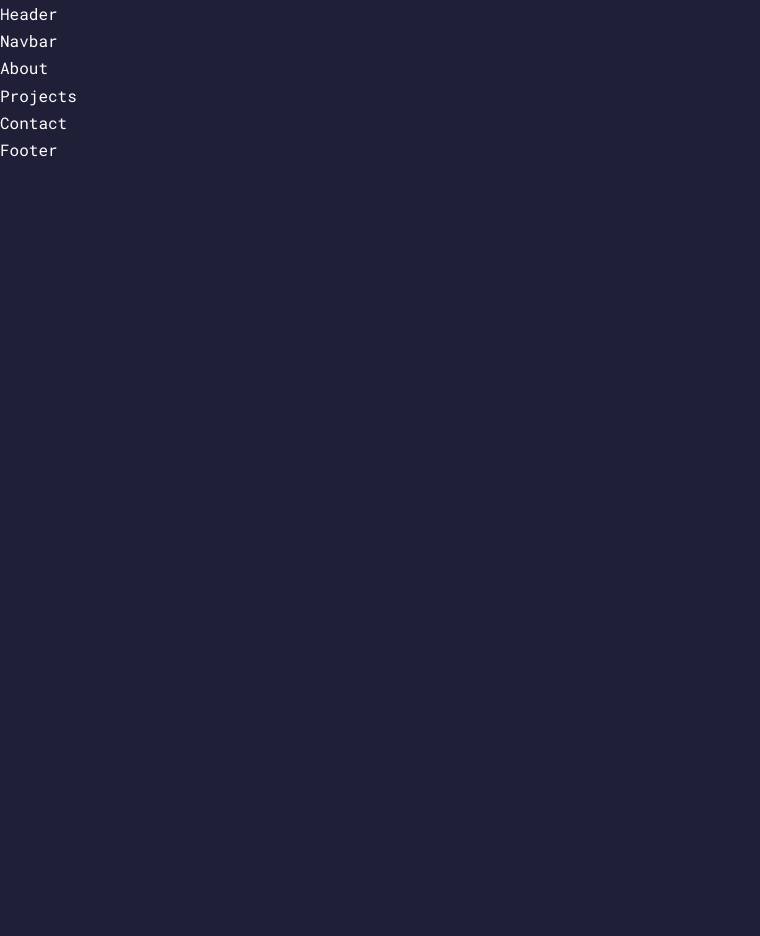
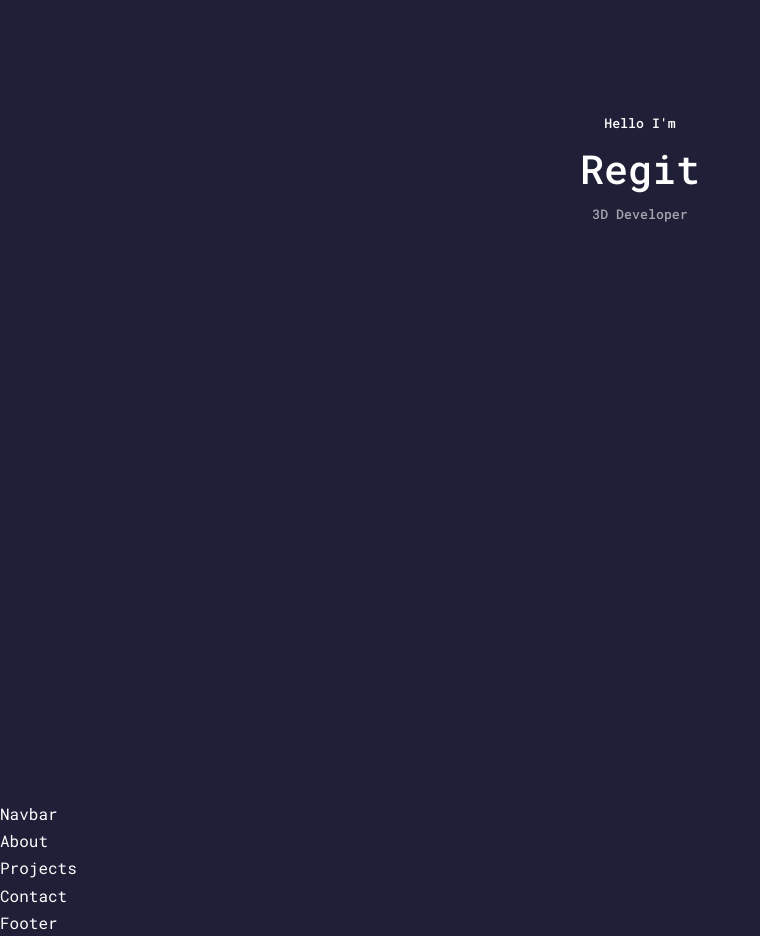
Before and after one commit to RegitGit/react-portfolio, a React (Create React App) app: page / in a window 1280 px wide. Shown: the whole page, without its empty margins (0-760 px from the left). Before the commit the page ends 800 px from the top, so only its background shows below. Built offline with nearby package versions, Linux system fonts and the light colour scheme.

Commit message:
started header, added react-images

```diff
--- a/package.json
+++ b/package.json
@@ -8,6 +8,7 @@
     "@testing-library/user-event": "^13.5.0",
     "react": "^18.0.0",
     "react-dom": "^18.0.0",
+    "react-icons": "^4.3.1",
     "react-scripts": "5.0.0",
     "web-vitals": "^2.1.4"
   },
--- a/src/components/header/Header.jsx
+++ b/src/components/header/Header.jsx
@@ -3,7 +3,13 @@ import "./header.css"
 
 const Header = () => {
   return (
-    <div>Header</div>
+    <header>
+      <div className="container header__container">
+        <h5>Hello I'm</h5>
+        <h1>Regit</h1>
+        <h5 className="text-light">3D Developer</h5>
+      </div>
+    </header>
   )
 }
 
--- a/src/components/header/header.css
+++ b/src/components/header/header.css
@@ -0,0 +1,20 @@
+header {
+    height: 100vh;
+    padding-top: 7rem;
+    overflow: hidden;
+}
+
+.header__container {
+    text-align: center;
+    height: 100%;
+    position: relative;
+}
+
+/* CTA */
+
+/* .cta {
+    margin-top: 2.5rem;
+    display: flex;
+    gap: 1.2rem;
+    justify-content: center;
+} */
```
Also changed, not shown: 1 other file (tests, documents, lock files or other folders).
